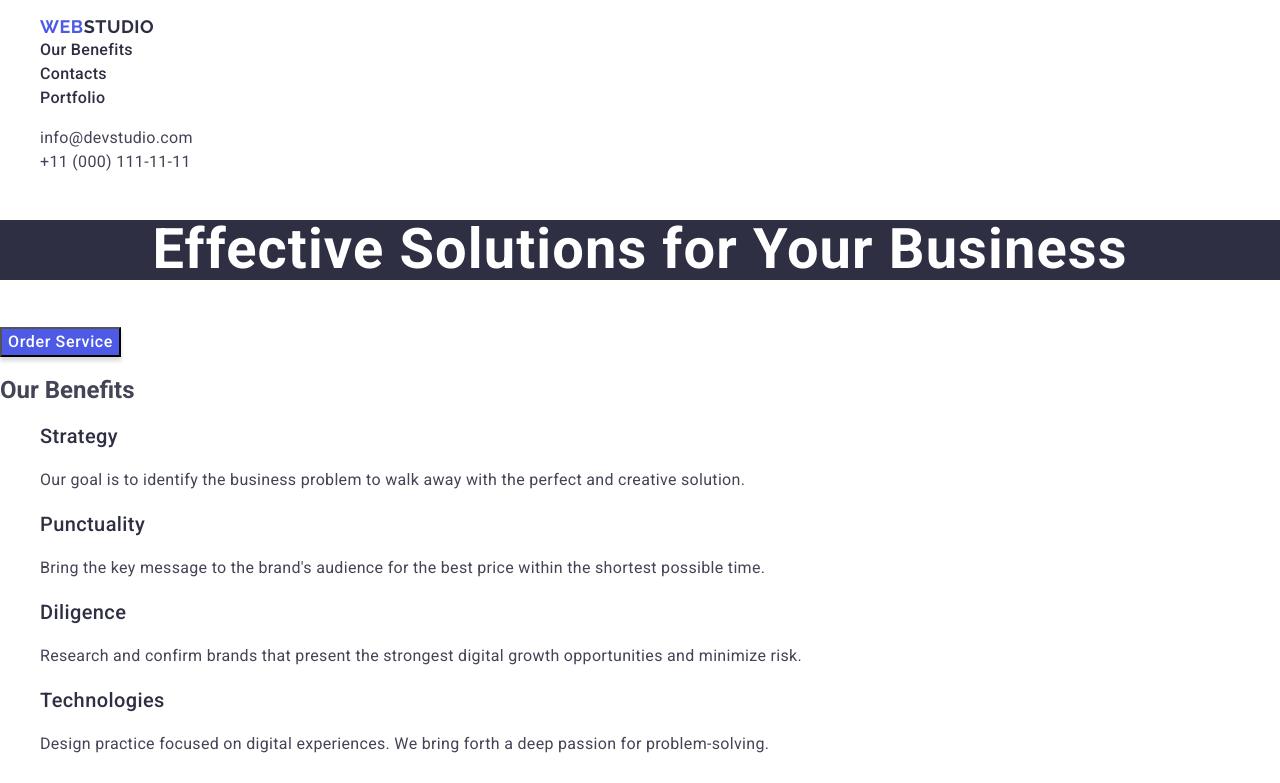
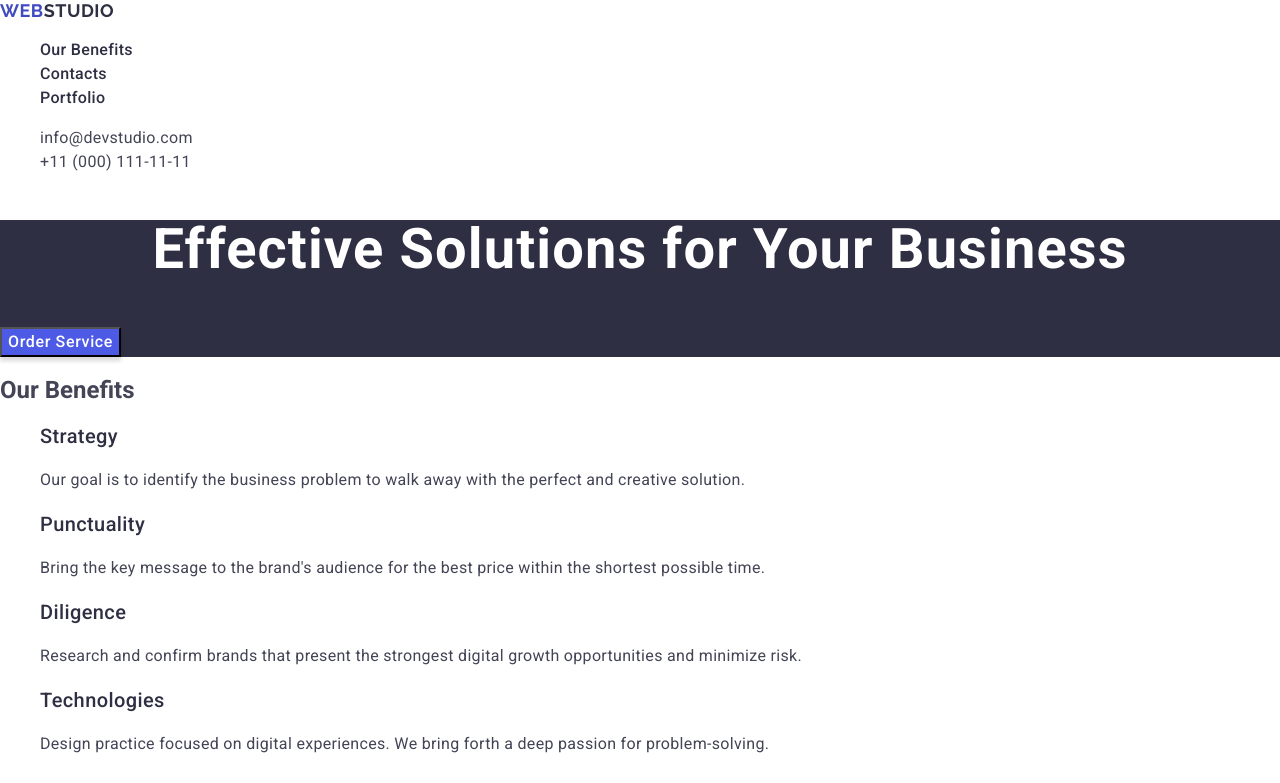
Before and after one commit to Lenahns/Tutorial, a plain HTML site: page index.html in a window 1280 px wide. Shown: the top 783 px of the page. Drawn offline with nearby package versions, Linux system fonts and the light colour scheme.

Commit message:
html update

```diff
--- a/css/styles.css
+++ b/css/styles.css
@@ -2,6 +2,7 @@
     color: #434455;
     background-color: #FFFFFF;
 }
+
 
 .logotype {
     font-family: Raleway, sans-serif;
@@ -104,7 +105,7 @@ button {
 }
 
 .hero {
-    color: #2E2F42;
+    background-color: #2E2F42;
 }
 
 .hero-header {
@@ -115,7 +116,6 @@ button {
     /* 107.143% */
     letter-spacing: 0.02em;
     color: var(--WHITE, #FFFFFF);
-    background-color: #2E2F42;
     text-align: center;
 }
 
@@ -252,6 +252,10 @@ button {
     background-color: #2E2F42;
 }
 
+.logo-studio-footer {
+    color: #F4F4FD;
+}
+
 .footer-text {
     font-size: 16px;
     font-weight: 400;
--- a/index.html
+++ b/index.html
@@ -24,12 +24,11 @@
     <!-- PAGE HEADER -->
     <header class="page-header">
       <nav class="page-nav">
+        <a class="logotype" href="./index.html"
+          >Web<span class="logo-studio">Studio</span>
+        </a>
         <ul class="menu">
-          <li>
-            <a class="logotype" href="./index.html"
-              >Web<span class="logo-studio">Studio</span>
-            </a>
-          </li>
+          <li></li>
           <li class="menu-item">
             <a class="menu-link" href="#benefits">Our Benefits</a>
           </li>
@@ -212,7 +211,7 @@
     <!-- PAGE FOOTER -->
     <footer class="footer-page">
       <a class="logotype" href="./index.html"
-        >Web<span class="logo-studio">Studio</span>
+        >Web<span class="logo-studio-footer">Studio</span>
       </a>
       <p class="footer-text">
         Increase the flow of customers and sales for your business with digital
```
